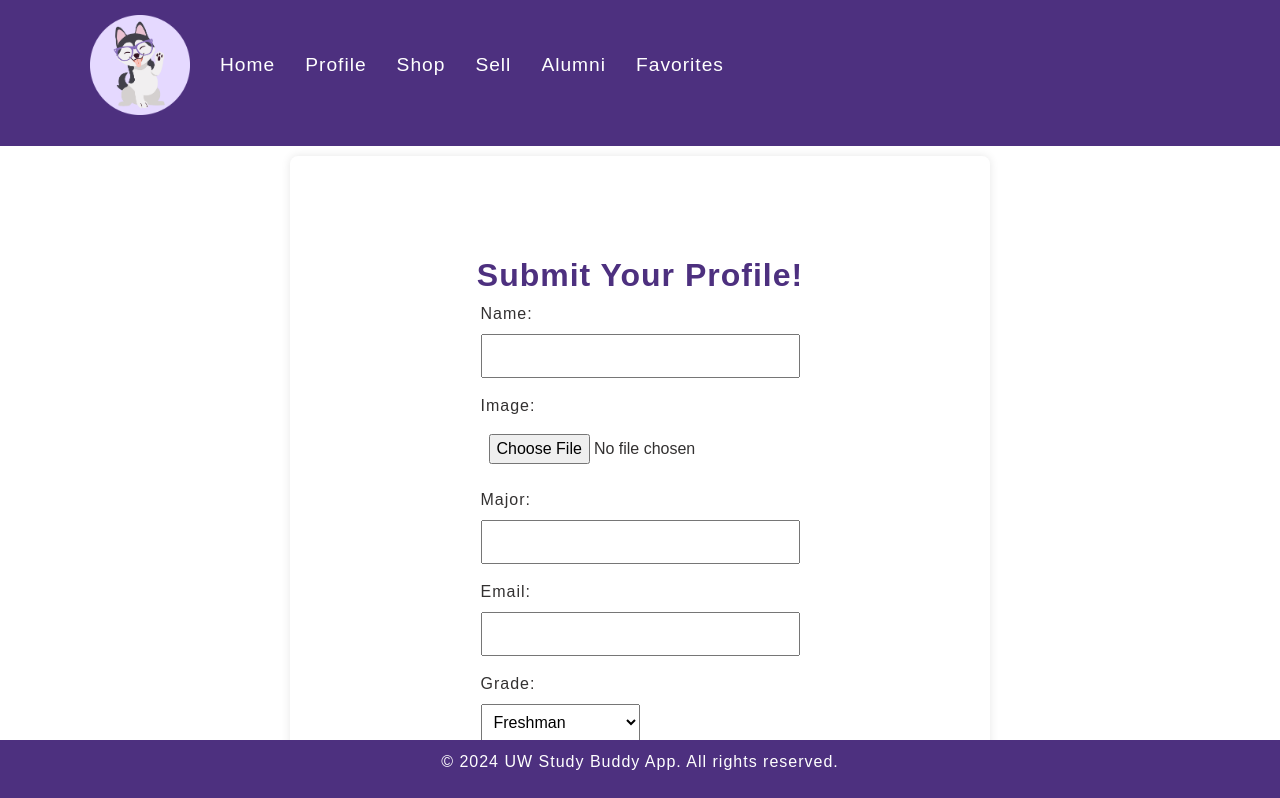
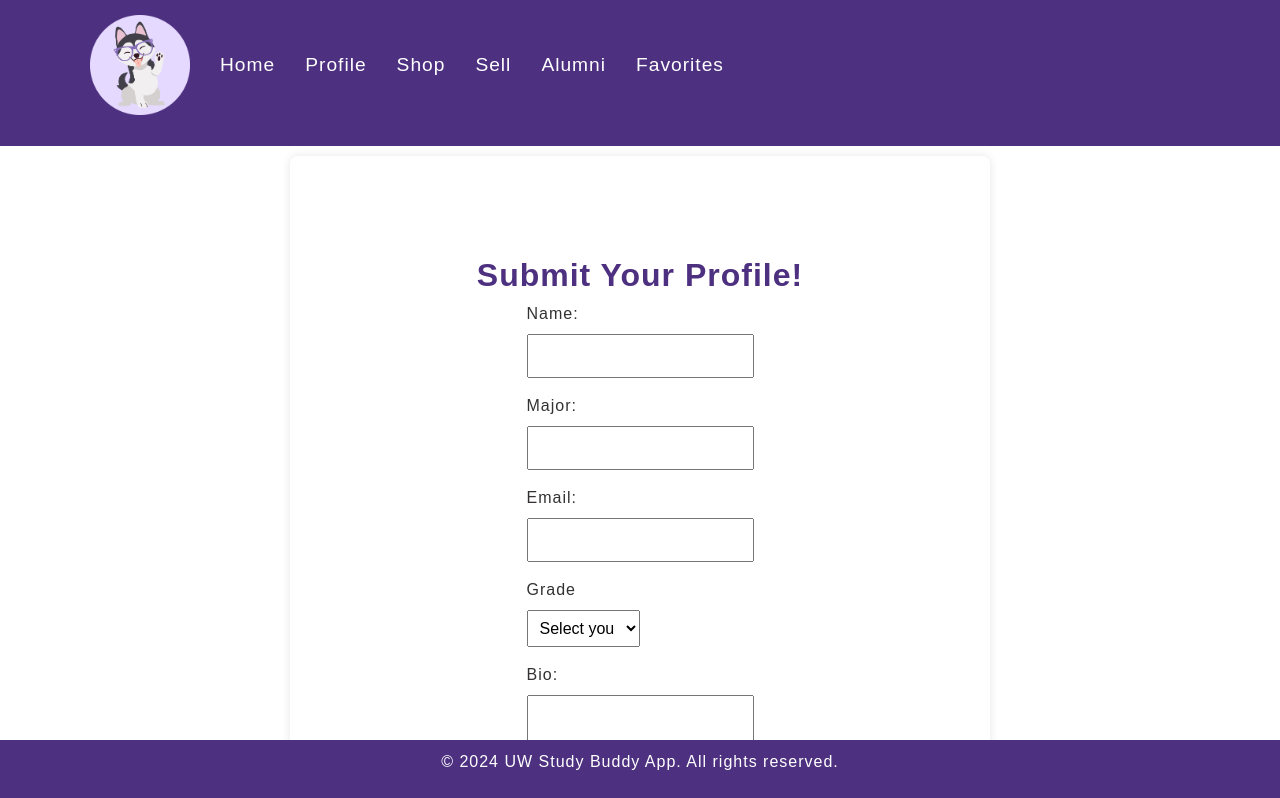
Before and after one commit to devanshidesai25/uwstudybuddy, a React (Create React App) app: page /profile in a window 1280 px wide. Shown: the top 798 px of the page. Built offline with nearby package versions, Linux system fonts and the light colour scheme.

Commit message:
working profile and friends forms

```diff
--- a/src/Friends.js
+++ b/src/Friends.js
@@ -1,7 +1,7 @@
 import React, { useState, useEffect } from 'react';
 import Header from './Header';
 import Footer from './Footer';
-import profiles from './profileData';
+import { getDatabase, ref, get } from 'firebase/database';
 
 function FriendItem({ friend, handleSendEmail, isSelected, toggleSelection }) {
   const sendEmail = () => {
@@ -31,11 +31,27 @@ function Friends() {
     email: '',
     bio: ''
   });
+
   const [searchResults, setSearchResults] = useState([]);
   const [selectedProfiles, setSelectedProfiles] = useState([]);
 
   useEffect(() => {
-    setSearchResults(profiles);
+    const fetchData = async () => {
+      const database = getDatabase();
+      const snapshot = await get(ref(database, 'profileData'));
+
+      if (snapshot.exists()) {
+        const data = [];
+        snapshot.forEach((childSnapshot) => {
+          data.push({ id: childSnapshot.key, ...childSnapshot.val() });
+        });
+        setSearchResults(data);
+      } else {
+        console.log('No data available');
+      }
+    };
+
+    fetchData();
   }, []);
 
   const handleInputChange = (e) => {
@@ -49,19 +65,15 @@ function Friends() {
   const handleSubmit = (e) => {
     e.preventDefault();
 
-    const filteredProfiles = profiles.filter((profile) => {
+    const filteredProfiles = searchResults.filter((profile) => {
       const majorMatch =
-        !searchCriteria.major ||
-        profile.major.toLowerCase().includes(searchCriteria.major.toLowerCase());
+        !searchCriteria.major || profile.major.toLowerCase().includes(searchCriteria.major.toLowerCase());
       const gradeMatch =
-        !searchCriteria.grade ||
-        profile.grade.toLowerCase() === searchCriteria.grade.toLowerCase();
+        !searchCriteria.grade || profile.grade.toLowerCase() === searchCriteria.grade.toLowerCase();
       const emailMatch =
-        !searchCriteria.email ||
-        profile.email.toLowerCase().includes(searchCriteria.email.toLowerCase());
+        !searchCriteria.email || profile.email.toLowerCase().includes(searchCriteria.email.toLowerCase());
       const bioMatch =
-        !searchCriteria.bio ||
-        profile.bio.toLowerCase().includes(searchCriteria.bio.toLowerCase());
+        !searchCriteria.bio || profile.bio.toLowerCase().includes(searchCriteria.bio.toLowerCase());
 
       return majorMatch && gradeMatch && emailMatch && bioMatch;
     });
@@ -85,7 +97,7 @@ function Friends() {
       return;
     }
 
-    const emailList = selectedProfiles.map(friend => friend.email).join(',');
+    const emailList = selectedProfiles.map((friend) => friend.email).join(',');
     const subject = 'Your Subject';
     const body = 'Your email body content.';
     const mailtoLink = `mailto:${emailList}?subject=${encodeURIComponent(subject)}&body=${encodeURIComponent(body)}`;
@@ -93,33 +105,20 @@ function Friends() {
     window.location.href = mailtoLink;
   };
 
-
-
   return (
     <div>
       <Header />
 
       <div className="friends-container">
         <section className="alumni-search">
-          <h1 className="friends-header">Connect with Alumni!</h1>
+          <h1 className="friends-header">Find Friends!</h1>
 
           <form onSubmit={handleSubmit} className="friends-form">
             <label htmlFor="major">Major:</label>
-            <input
-              type="text"
-              id="major"
-              name="major"
-              onChange={handleInputChange}
-              value={searchCriteria.major}
-            />
+            <input type="text" id="major" name="major" onChange={handleInputChange} value={searchCriteria.major} />
 
             <label htmlFor="grade">Grade:</label>
-            <select
-              id="grade"
-              name="grade"
-              onChange={handleInputChange}
-              value={searchCriteria.grade}
-            >
+            <select id="grade" name="grade" onChange={handleInputChange} value={searchCriteria.grade}>
               <option value="">Select Grade</option>
               <option value="Freshman">Freshman</option>
               <option value="Sophomore">Sophomore</option>
@@ -128,13 +127,7 @@ function Friends() {
             </select>
 
             <label htmlFor="email">Email:</label>
-            <input
-              type="email"
-              id="email"
-              name="email"
-              onChange={handleInputChange}
-              value={searchCriteria.email}
-            />
+            <input type="email" id="email" name="email" onChange={handleInputChange} value={searchCriteria.email} />
 
             <button type="submit">Search</button>
           </form>
@@ -161,20 +154,6 @@ function Friends() {
         )}
       </div>
 
-      {!searchCriteria.major && !searchCriteria.grade && !searchCriteria.email && !searchCriteria.bio && (
-        <div id="allFriends" style={{ display: 'flex', flexWrap: 'wrap' }}>
-          {profiles.map((profile) => (
-            <FriendItem
-              key={profile.id}
-              friend={profile}
-              handleSendEmail={handleSendEmail}
-              isSelected={selectedProfiles.some((p) => p.id === profile.id)}
-              toggleSelection={() => toggleProfileSelection(profile)}
-            />
-          ))}
-        </div>
-      )}
-
       <Footer />
     </div>
   );
--- a/src/Profile.js
+++ b/src/Profile.js
@@ -2,43 +2,36 @@ import React, { useState } from 'react';
 import Header from './Header';
 import Footer from './Footer';
 import { getDatabase, ref, push } from 'firebase/database';
-import { getStorage, ref as storageRef, uploadBytes, getDownloadURL } from 'firebase/storage';
 
 const ProfileForm = () => {
   const database = getDatabase();
-  const storage = getStorage();
 
   const [formData, setFormData] = useState({
     name: '',
-    image: null,
     major: '',
     grade: '',
     email: '',
     bio: ''
   });
 
-  const handleChange = (e) => {
-    const { name, value, files } = e.target;
-    setFormData(prevState => ({
-      ...prevState,
-      [name]: name === 'image' ? files[0] : value
+  const handleChange = (event) => {
+    const { name, value } = event.target;
+    setFormData((prevData) => ({
+      ...prevData,
+      [name]: value,
     }));
   };
 
   const handleSubmit = async (e) => {
     e.preventDefault();
+
     try {
-      const imageRef = storageRef(storage, `images/${formData.image.name}`);
-      await uploadBytes(imageRef, formData.image);
-      const imageURL = await getDownloadURL(imageRef);
-
-      const newData = { ...formData, image: imageURL };
+      const newData = { ...formData };
       push(ref(database, 'profileData'), newData)
         .then(() => {
           alert('Profile saved successfully!');
           setFormData({
             name: '',
-            image: null,
             major: '',
             grade: '',
             email: '',
@@ -50,8 +43,8 @@ const ProfileForm = () => {
           alert('Error saving profile. Please try again later.');
         });
     } catch (error) {
-      console.error('Error uploading image:', error);
-      alert('Error uploading image. Please try again later.');
+      console.error('Error:', error);
+      alert('An error occurred. Please try again later.');
     }
   };
 
@@ -59,15 +52,11 @@ const ProfileForm = () => {
     <div>
       <Header />
       <div className="profile-container">
-        <h2 id='submit-title'>Submit Your Profile!</h2>
+        <h2 id="submit-title">Submit Your Profile!</h2>
         <form className="profile-form" onSubmit={handleSubmit}>
           <div>
             <label>Name:</label>
             <input type="text" name="name" value={formData.name} onChange={handleChange} required />
-          </div>
-          <div>
-            <label>Image:</label>
-            <input type="file" name="image" accept="image/*" onChange={handleChange} required />
           </div>
           <div>
             <label>Major:</label>
@@ -78,13 +67,14 @@ const ProfileForm = () => {
             <input type="email" name="email" value={formData.email} onChange={handleChange} required />
           </div>
           <div>
-            <label>Grade:</label>
-            <select name="grade" value={formData.grade} onChange={handleChange}>
-              <option value="Freshman">Freshman</option>
-              <option value="Sophomore">Sophomore</option>
-              <option value="Junior">Junior</option>
-              <option value="Senior">Senior</option>
-            </select>
+          <label htmlFor="grade">Grade</label>
+              <select name="grade" className="grade-picker" value={formData.grade} onChange={handleChange} required>
+                <option value="">Select your grade</option>
+                <option>Freshman</option>
+                <option>Sophomore</option>
+                <option>Junior</option>
+                <option>Senior</option>
+              </select>
           </div>
           <div>
             <label>Bio:</label>
```
